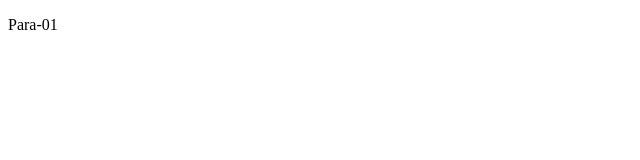
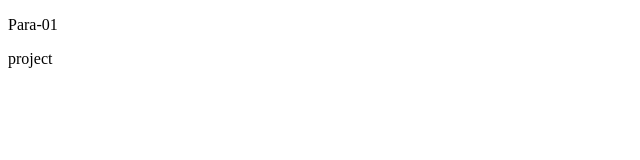
Before and after one commit to Sandeepuser/ClassPractice, a plain HTML site: page index.html in a window 1280 px wide. Shown: the full height of the page, 0-640 px from the left. Drawn offline with Linux system fonts and the light colour scheme.

Commit message:
Added index

```diff
--- a/index.html
+++ b/index.html
@@ -7,5 +7,6 @@
 </head>
 <body>
     <p>Para-01</p>
+    <p>project</p>
 </body>
 </html>
```
